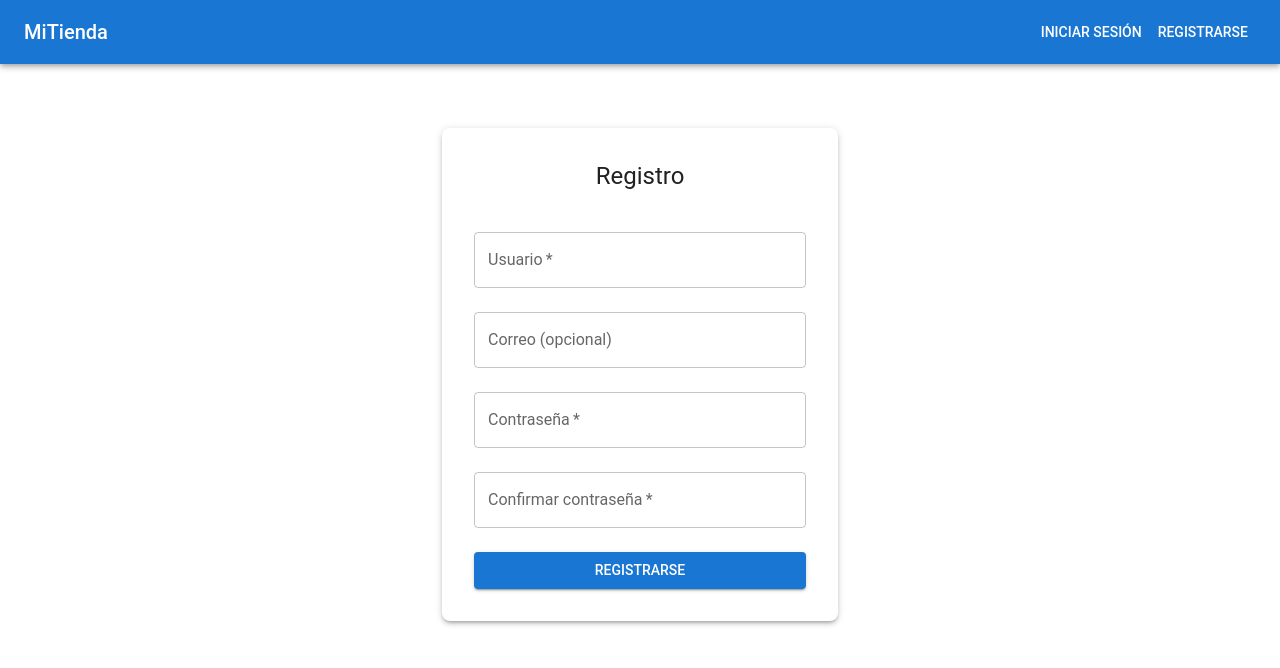
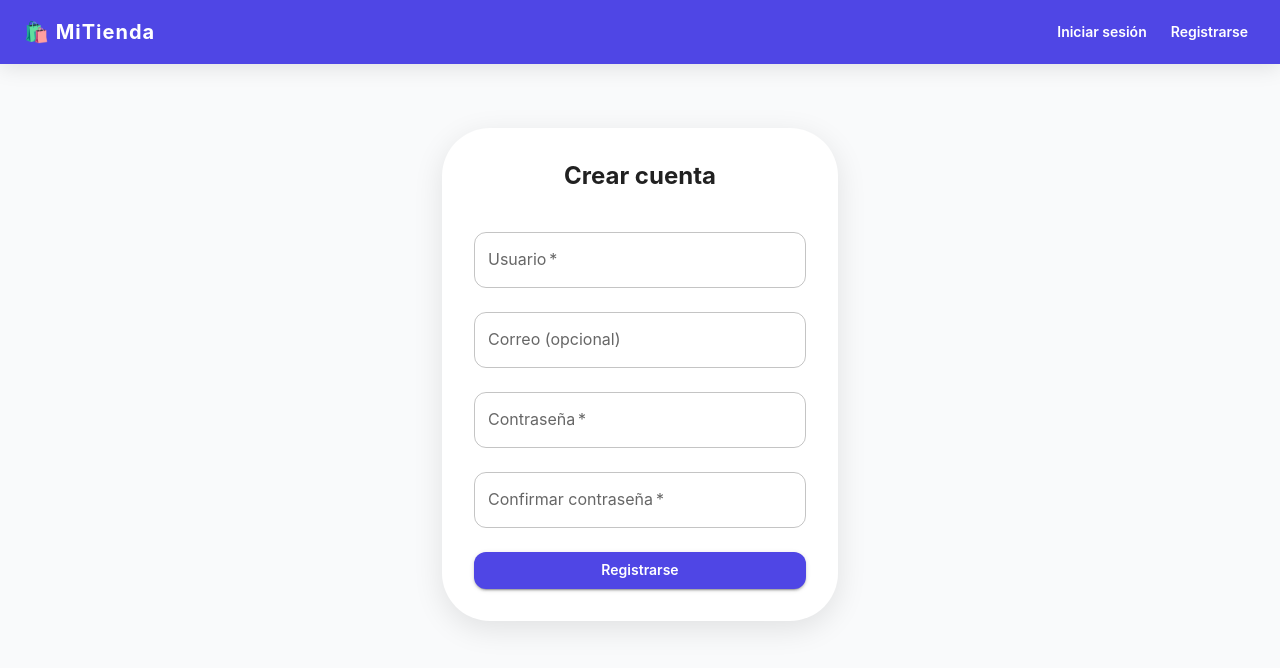
Before and after one commit to Patogol35/Hoy, a React (Vite) app: page /register in a window 1280 px wide. Shown: the top 668 px of the page. Built offline with nearby package versions, Linux system fonts and the light colour scheme; no server answers.

Commit message:
Mejora diseño

```diff
--- a/package.json
+++ b/package.json
@@ -12,7 +12,6 @@
   "dependencies": {
     "@emotion/react": "^11.14.0",
     "@emotion/styled": "^11.14.1",
-    "@mui/icons-material": "^7.3.1",
     "@mui/material": "^7.3.1",
     "jwt-decode": "^4.0.0",
     "react": "^19.0.0",
--- a/src/App.jsx
+++ b/src/App.jsx
@@ -8,7 +8,6 @@ import Pedidos from "./pages/Pedidos";
 import { AuthProvider } from "./context/AuthContext";
 import { CarritoProvider } from "./context/CarritoContext";
 import ProtectedRoute from "./components/ProtectedRoute";
-// MUI
 import { Container } from "@mui/material";
 
 function App() {
--- a/src/components/Navbar.jsx
+++ b/src/components/Navbar.jsx
@@ -1,13 +1,6 @@
 import { Link, useNavigate } from "react-router-dom";
 import { useAuth } from "../context/AuthContext";
-// MUI
-import {
-  AppBar,
-  Toolbar,
-  Typography,
-  Button,
-  Box,
-} from "@mui/material";
+import { AppBar, Toolbar, Typography, Button, Box } from "@mui/material";
 
 export default function Navbar() {
   const { isAuthenticated, logout } = useAuth();
@@ -19,19 +12,28 @@ export default function Navbar() {
   };
 
   return (
-    <AppBar position="static" color="primary" sx={{ mb: 3 }}>
+    <AppBar
+      position="sticky"
+      sx={{
+        bgcolor: "primary.main",
+        boxShadow: "0 4px 20px rgba(0,0,0,0.1)",
+      }}
+    >
       <Toolbar sx={{ display: "flex", justifyContent: "space-between" }}>
-        {/* Logo o nombre de la tienda */}
         <Typography
           variant="h6"
           component={Link}
           to="/"
-          style={{ textDecoration: "none", color: "inherit" }}
+          sx={{
+            textDecoration: "none",
+            color: "white",
+            fontWeight: "bold",
+            letterSpacing: 1,
+          }}
         >
-          MiTienda
+          🛍️ MiTienda
         </Typography>
 
-        {/* Menú de enlaces */}
         <Box>
           {isAuthenticated ? (
             <>
@@ -41,7 +43,11 @@ export default function Navbar() {
               <Button color="inherit" component={Link} to="/pedidos">
                 Mis pedidos
               </Button>
-              <Button color="inherit" onClick={handleLogout}>
+              <Button
+                variant="outlined"
+                sx={{ bgcolor: "white", color: "primary.main", ml: 1 }}
+                onClick={handleLogout}
+              >
                 Cerrar sesión
               </Button>
             </>
@@ -50,7 +56,12 @@ export default function Navbar() {
               <Button color="inherit" component={Link} to="/login">
                 Iniciar sesión
               </Button>
-              <Button color="inherit" component={Link} to="/register">
+              <Button
+               color="inherit"
+                sx={{ ml: 1 }}
+                component={Link}
+                to="/register"
+              >
                 Registrarse
               </Button>
             </>
--- a/src/components/ProductoCard.jsx
+++ b/src/components/ProductoCard.jsx
@@ -2,15 +2,7 @@ import { useNavigate } from "react-router-dom";
 import { useAuth } from "../context/AuthContext";
 import { useCarrito } from "../context/CarritoContext";
 import { toast } from "react-toastify";
-// MUI
-import {
-  Card,
-  CardMedia,
-  CardContent,
-  CardActions,
-  Typography,
-  Button,
-} from "@mui/material";
+import { Card, CardMedia, CardContent, CardActions, Typography, Button } from "@mui/material";
 
 export default function ProductoCard({ producto }) {
   const { isAuthenticated } = useAuth();
@@ -34,10 +26,14 @@ export default function ProductoCard({ producto }) {
   return (
     <Card
       sx={{
-        maxWidth: 300,
+        maxWidth: 320,
         borderRadius: 3,
-        boxShadow: 3,
-        m: 2,
+        boxShadow: 4,
+        transition: "transform 0.3s ease, box-shadow 0.3s ease",
+        "&:hover": {
+          transform: "translateY(-6px)",
+          boxShadow: 6,
+        },
       }}
     >
       {producto.imagen_url && (
@@ -46,27 +42,32 @@ export default function ProductoCard({ producto }) {
           height="200"
           image={producto.imagen_url}
           alt={producto.nombre}
-          sx={{ objectFit: "cover" }}
+          sx={{
+            objectFit: "cover",
+            borderTopLeftRadius: 12,
+            borderTopRightRadius: 12,
+          }}
         />
       )}
-
       <CardContent>
-        <Typography variant="h6" gutterBottom>
+        <Typography variant="h6" gutterBottom noWrap>
           {producto.nombre}
         </Typography>
-        <Typography variant="body2" color="text.secondary" paragraph>
+        <Typography variant="body2" color="text.secondary" noWrap>
           {producto.descripcion}
         </Typography>
-        <Typography variant="h6" color="primary">
+        <Typography variant="h6" color="primary" sx={{ mt: 1 }}>
           ${producto.precio}
         </Typography>
       </CardContent>
-
       <CardActions>
         <Button
           variant="contained"
-          color="primary"
           fullWidth
+          sx={{
+            bgcolor: "secondary.main",
+            "&:hover": { bgcolor: "secondary.dark" },
+          }}
           onClick={onAdd}
         >
           Agregar al carrito
--- a/src/main.jsx
+++ b/src/main.jsx
@@ -3,17 +3,25 @@ import ReactDOM from "react-dom/client";
 import App from "./App";
 import { ToastContainer } from "react-toastify";
 import "react-toastify/dist/ReactToastify.css";
-
-// MUI
 import { ThemeProvider, createTheme, CssBaseline } from "@mui/material";
 
 const theme = createTheme({
   palette: {
-    primary: { main: "#1976d2" }, // Azul
-    secondary: { main: "#9c27b0" }, // Morado
+    primary: { main: "#4f46e5" }, // Azul violeta
+    secondary: { main: "#f43f5e" }, // Rojo rosado
+    background: { default: "#f9fafb" },
   },
   typography: {
-    fontFamily: "Roboto, Arial, sans-serif",
+    fontFamily: "Inter, Roboto, Arial, sans-serif",
+    h4: { fontWeight: 700 },
+    h5: { fontWeight: 600 },
+  },
+  shape: { borderRadius: 12 },
+  components: {
+    MuiCard: { styleOverrides: { root: { borderRadius: 16, transition: "0.3s" } } },
+    MuiButton: {
+      styleOverrides: { root: { borderRadius: 12, textTransform: "none", fontWeight: 600 } },
+    },
   },
 });
 
@@ -22,7 +30,12 @@ ReactDOM.createRoot(document.getElementById("root")).render(
     <ThemeProvider theme={theme}>
       <CssBaseline />
       <App />
-      <ToastContainer position="top-right" autoClose={3000} />
+      <ToastContainer
+        position="top-right"
+        autoClose={2500}
+        theme="colored"
+        toastStyle={{ borderRadius: "12px", fontFamily: "Inter, sans-serif" }}
+      />
     </ThemeProvider>
   </React.StrictMode>
 );
--- a/src/pages/Carrito.jsx
+++ b/src/pages/Carrito.jsx
@@ -18,7 +18,6 @@ import {
   Grid,
   Box,
 } from "@mui/material";
-import { Delete, Add, Remove } from "@mui/icons-material";
 
 export default function Carrito() {
   const {
@@ -89,9 +88,7 @@ export default function Carrito() {
 
                 <Grid item xs={12} sm={4}>
                   <Box display="flex" alignItems="center" gap={1}>
-                    <IconButton onClick={() => decrementar(it)}>
-                      <Remove />
-                    </IconButton>
+                    <IconButton onClick={() => decrementar(it)}>-</IconButton>
 
                     <TextField
                       type="number"
@@ -106,9 +103,7 @@ export default function Carrito() {
                       sx={{ width: 70 }}
                     />
 
-                    <IconButton onClick={() => incrementar(it)}>
-                      <Add />
-                    </IconButton>
+                    <IconButton onClick={() => incrementar(it)}>+</IconButton>
                   </Box>
                 </Grid>
 
@@ -125,7 +120,7 @@ export default function Carrito() {
                     color="error"
                     onClick={() => eliminarItem(it.id)}
                   >
-                    <Delete />
+                    🗑️
                   </IconButton>
                 </Grid>
               </Grid>
--- a/src/pages/Login.jsx
+++ b/src/pages/Login.jsx
@@ -3,7 +3,6 @@ import { login as apiLogin } from "../api/api";
 import { useAuth } from "../context/AuthContext";
 import { useNavigate } from "react-router-dom";
 import { toast } from "react-toastify";
-// MUI
 import {
   Container,
   Paper,
@@ -42,13 +41,19 @@ export default function Login() {
   return (
     <Container maxWidth="xs" sx={{ mt: 8 }}>
       <Paper
-        elevation={3}
-        sx={{ p: 4, borderRadius: 2, display: "flex", flexDirection: "column", gap: 2 }}
+        elevation={4}
+        sx={{
+          p: 4,
+          borderRadius: 4,
+          display: "flex",
+          flexDirection: "column",
+          gap: 2,
+          boxShadow: "0 8px 30px rgba(0,0,0,0.1)",
+        }}
       >
-        <Typography variant="h5" align="center" gutterBottom>
+        <Typography variant="h5" align="center" fontWeight="bold" gutterBottom>
           Iniciar sesión
         </Typography>
-
         <form onSubmit={handleSubmit}>
           <TextField
             label="Usuario"
@@ -56,6 +61,7 @@ export default function Login() {
             margin="normal"
             value={form.username}
             onChange={(e) => setForm({ ...form, username: e.target.value })}
+            required
           />
           <TextField
             label="Contraseña"
@@ -64,8 +70,8 @@ export default function Login() {
             margin="normal"
             value={form.password}
             onChange={(e) => setForm({ ...form, password: e.target.value })}
+            required
           />
-
           <Box mt={2}>
             <Button
               type="submit"
--- a/src/pages/Register.jsx
+++ b/src/pages/Register.jsx
@@ -2,7 +2,6 @@ import { useState } from "react";
 import { register as apiRegister } from "../api/api";
 import { useNavigate } from "react-router-dom";
 import { toast } from "react-toastify";
-// MUI
 import {
   Container,
   Paper,
@@ -34,31 +33,18 @@ export default function Register() {
     if (score <= 2) return { label: "Débil", color: "red", value: 40 };
     if (score === 3) return { label: "Media", color: "orange", value: 60 };
     if (score === 4) return { label: "Fuerte", color: "green", value: 80 };
-    if (score >= 5) return { label: "Muy fuerte", color: "darkgreen", value: 100 };
+    return { label: "Muy fuerte", color: "darkgreen", value: 100 };
   };
 
   const handleSubmit = async (e) => {
     e.preventDefault();
-
-    if (!form.username.trim()) {
-      toast.error("El usuario es obligatorio");
-      return;
-    }
-
-    if (form.email && !/\S+@\S+\.\S+/.test(form.email)) {
-      toast.error("El correo no es válido");
-      return;
-    }
-
-    if (form.password.length < 6) {
-      toast.error("La contraseña debe tener al menos 6 caracteres");
-      return;
-    }
-
-    if (form.password !== form.confirm) {
-      toast.error("Las contraseñas no coinciden");
-      return;
-    }
+    if (!form.username.trim()) return toast.error("El usuario es obligatorio");
+    if (form.email && !/\S+@\S+\.\S+/.test(form.email))
+      return toast.error("El correo no es válido");
+    if (form.password.length < 6)
+      return toast.error("La contraseña debe tener al menos 6 caracteres");
+    if (form.password !== form.confirm)
+      return toast.error("Las contraseñas no coinciden");
 
     setLoading(true);
     try {
@@ -67,13 +53,10 @@ export default function Register() {
         email: form.email,
         password: form.password,
       });
-
       if (data?.id) {
         toast.success("✅ Usuario registrado correctamente");
         navigate("/login");
-      } else {
-        toast.error("❌ No se pudo registrar");
-      }
+      } else toast.error("❌ No se pudo registrar");
     } catch (e) {
       toast.error(e.message);
     } finally {
@@ -86,13 +69,19 @@ export default function Register() {
   return (
     <Container maxWidth="xs" sx={{ mt: 8 }}>
       <Paper
-        elevation={3}
-        sx={{ p: 4, borderRadius: 2, display: "flex", flexDirection: "column", gap: 2 }}
+        elevation={4}
+        sx={{
+          p: 4,
+          borderRadius: 4,
+          display: "flex",
+          flexDirection: "column",
+          gap: 2,
+          boxShadow: "0 8px 30px rgba(0,0,0,0.1)",
+        }}
       >
-        <Typography variant="h5" align="center" gutterBottom>
-          Registro
+        <Typography variant="h5" align="center" fontWeight="bold" gutterBottom>
+          Crear cuenta
         </Typography>
-
         <form onSubmit={handleSubmit}>
           <TextField
             label="Usuario"
@@ -119,21 +108,27 @@ export default function Register() {
             onChange={(e) => setForm({ ...form, password: e.target.value })}
             required
           />
-
           {form.password && (
             <Box sx={{ my: 1 }}>
               <LinearProgress
                 variant="determinate"
                 value={strength.value}
-                sx={{ height: 8, borderRadius: 4, mb: 0.5, backgroundColor: "#ddd",
-                      "& .MuiLinearProgress-bar": { backgroundColor: strength.color } }}
+                sx={{
+                  height: 8,
+                  borderRadius: 4,
+                  mb: 0.5,
+                  backgroundColor: "#ddd",
+                  "& .MuiLinearProgress-bar": { backgroundColor: strength.color },
+                }}
               />
-              <Typography variant="caption" sx={{ color: strength.color, fontWeight: "bold" }}>
+              <Typography
+                variant="caption"
+                sx={{ color: strength.color, fontWeight: "bold" }}
+              >
                 {strength.label}
               </Typography>
             </Box>
           )}
-
           <TextField
             label="Confirmar contraseña"
             type="password"
@@ -143,7 +138,6 @@ export default function Register() {
             onChange={(e) => setForm({ ...form, confirm: e.target.value })}
             required
           />
-
           <Box mt={2}>
             <Button
               type="submit"
```
Also changed, not shown: 1 other file (tests, documents, lock files or other folders).
